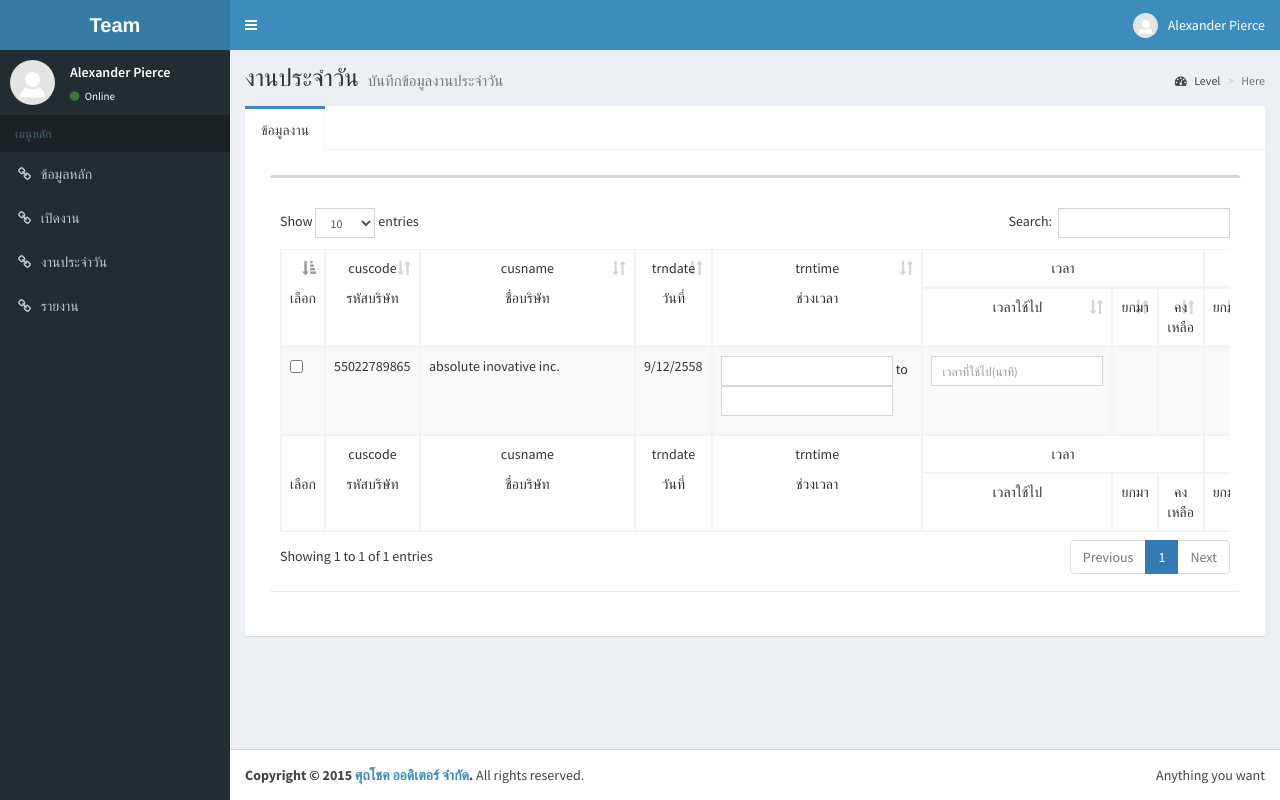
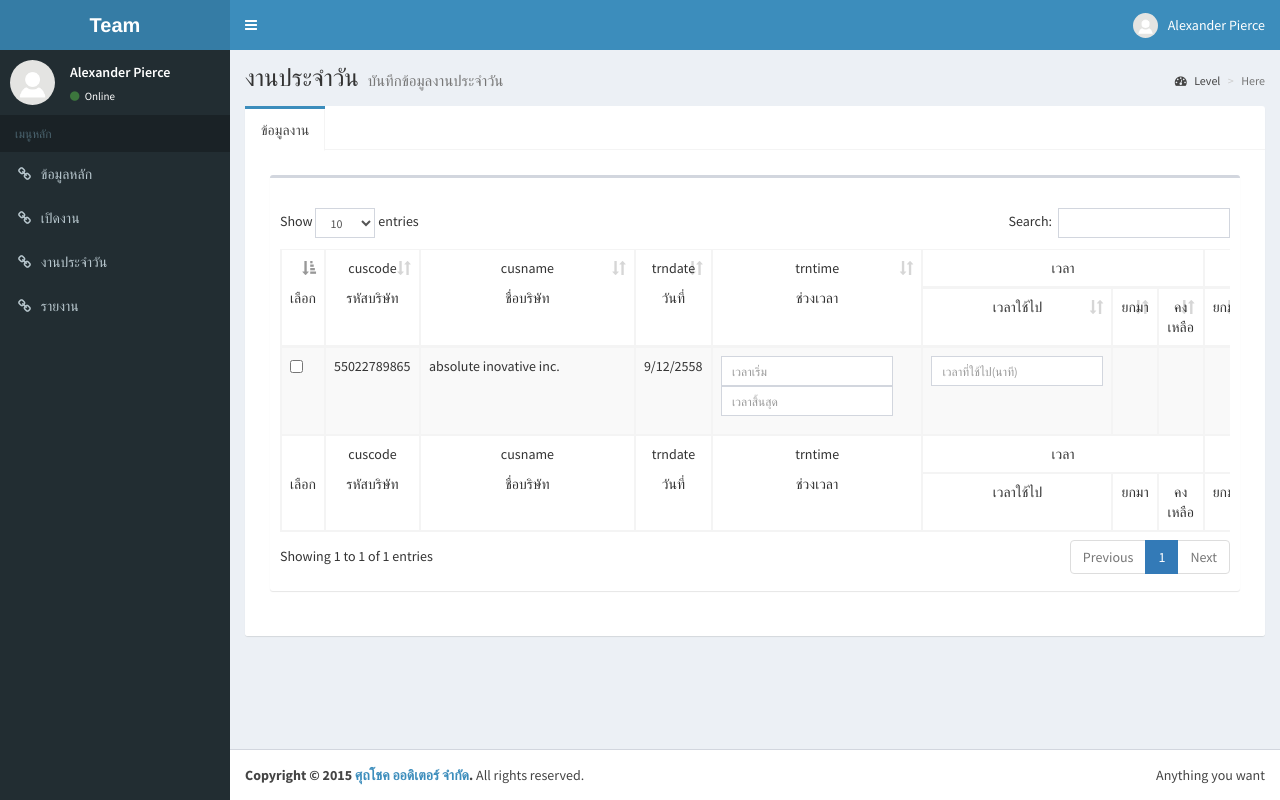
Before and after one commit to thesis-cpe/spch1, a PHP site: page /daily-work.php in a window 1280 px wide. Run offline with PHP 8.4, Linux system fonts and the light colour scheme; some libraries are stand-ins or nearby versions.

Commit message:
ใส่plcae holder ลงช่วง

```diff
--- a/daily-work.php
+++ b/daily-work.php
@@ -153,8 +153,8 @@ scratch. This page gets rid of all links and provides the needed markup only.
                                                                     <td>9/12/2558</td>
                                                                     <td> <p id="basicExample">
 
-                                                                            <input  type="text" class="time start form-control input-sm" /> to
-                                                                            <input type="text" class="time end form-control input-sm" />
+                                                                            <input placeholder="เวลาเริ่ม"  type="text" class="time start form-control input-sm" />
+                                                                            <input placeholder="เวลาสิ้นสุด" type="text" class="time end form-control input-sm" />
 
                                                                         </p></td>
                                                                     <td><input class="form-control input-sm" type="number" placeholder="เวลาที่ใช้ไป(นาที)"/></td>
```
